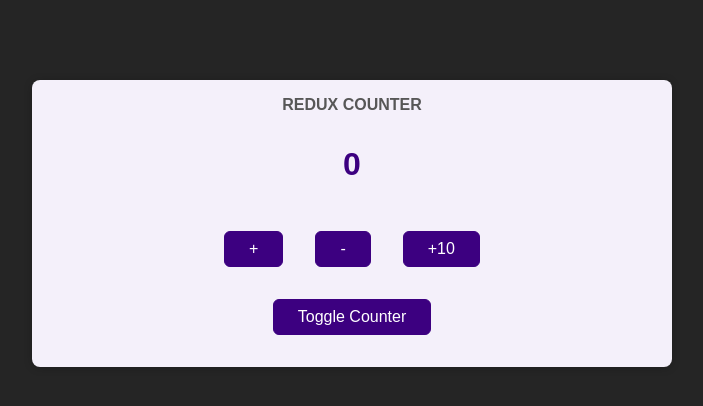
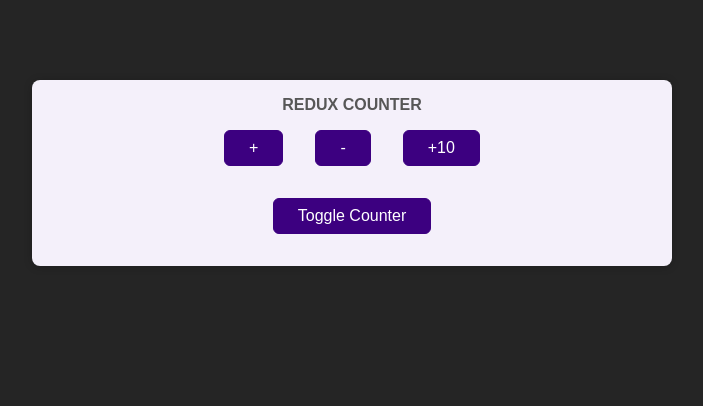
Before and after one commit to dnlstronge/reduxprojts, a React (Create React App) app: page / in a window 1280 px wide. Shown: the top 406 px of the page, without its empty margins (288-991 px from the left). Built offline with nearby package versions, Linux system fonts and the light colour scheme.

Commit message:
[x] - set up toggle show counter

```diff
--- a/src/Store/index.ts
+++ b/src/Store/index.ts
@@ -5,7 +5,7 @@ const counterReducer = (state = {counter: 0, showCounter: false}, action: {type:
     if(action.type === "showCounter") {
         return {
             counter: state.counter,
-            showCounter: true
+            showCounter: !state.showCounter
         }
     }
     if(action.type === "increment") {
--- a/src/components/Counter.tsx
+++ b/src/components/Counter.tsx
@@ -1,11 +1,12 @@
 import classes from './Counter.module.css';
-import { useSelector, useDispatch, connect} from 'react-redux';
-import { Component } from 'react';
+import { useSelector, useDispatch } from 'react-redux';
+
 
 
 const Counter = () => {
   const dispatch = useDispatch()
   const counter = useSelector((state: any) => state.counter);
+  const showCounter = useSelector((state: any) => state.showCounter)
 
   const incrementHandler = () => {
     dispatch({ type: "increment" })
@@ -18,13 +19,14 @@ const Counter = () => {
   }
 
   const toggleCounterHandler = (e: React.MouseEvent<HTMLButtonElement>) => {
-
+    dispatch({type: "showCounter"})
   };
 
   return (
     <main className={classes.counter}>
       <h1>Redux Counter</h1>
-      <div className={classes.value}>{counter}</div>
+      {showCounter &&
+      <div className={classes.value}>{counter}</div>}
       <div>
         <button onClick={incrementHandler} value="increment">+</button>
         <button onClick={decrementHandler} value="decrement">-</button>
```
